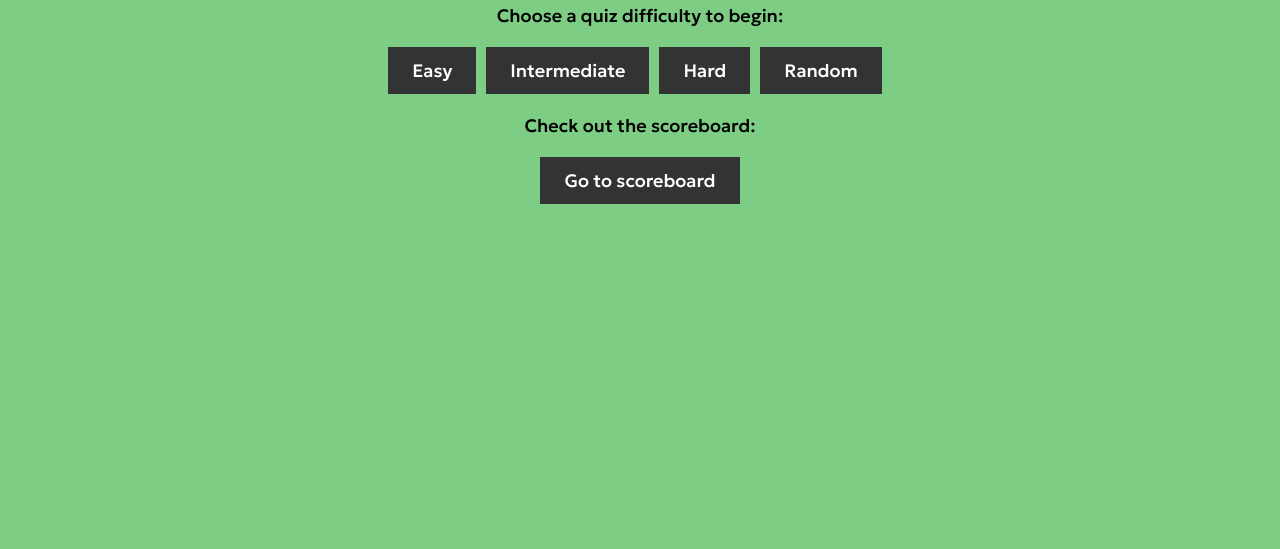
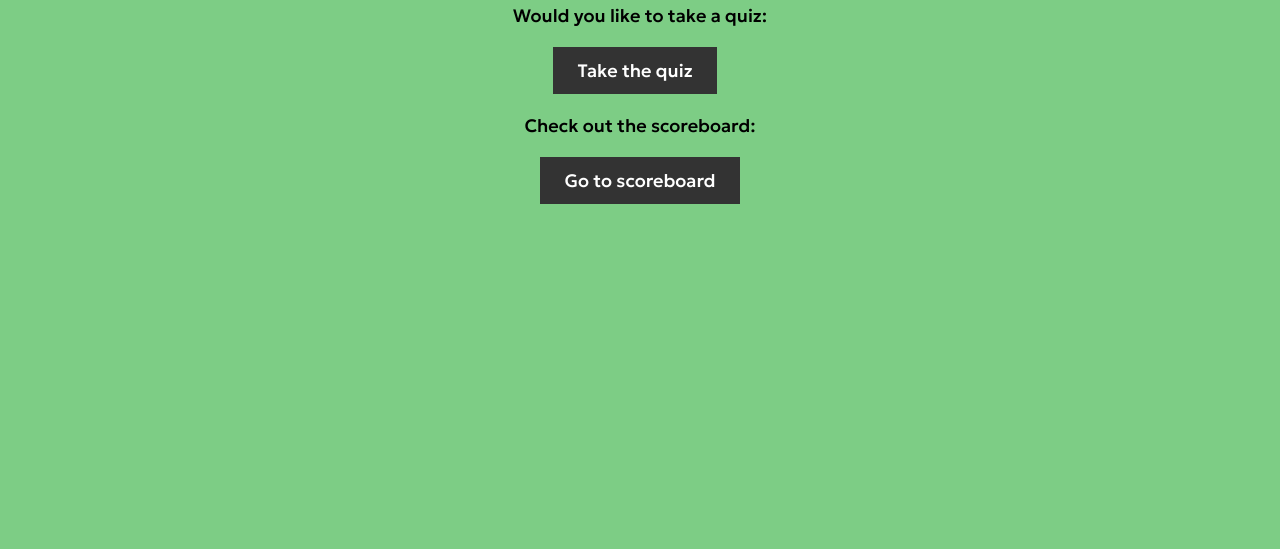
Before and after one commit to ioptyu2/the_ctrl_freaks, a plain HTML site: page client/index.html in a window 1280 px wide. Shown: the part 251-800 px from the top of the page. Drawn offline with Linux system fonts and the light colour scheme; files that its build step writes are made by us from their sources.

Commit message:
removed buttons on index.html

```diff
--- a/client/index.html
+++ b/client/index.html
@@ -25,13 +25,10 @@
 
     <main>
         <h1>Welcome to our Geography Quiz</h1>
-        <p>Choose a quiz difficulty to begin:</p>
+        <p>Would you like to take a quiz:</p>
 
         <div class="buttons">
-            <a href = "quiz.html"><button id="easy">Easy</button></a>
-            <a href = "quiz.html"><button id="intermediate">Intermediate</button></a>
-            <a href = "quiz.html"><button id="hard">Hard</button></a>
-            <a href = "quiz.html"><button id="random">Random</button></a>
+            <button>Take the quiz</button>
         </div>
 
         <p>Check out the scoreboard:</p>
```
